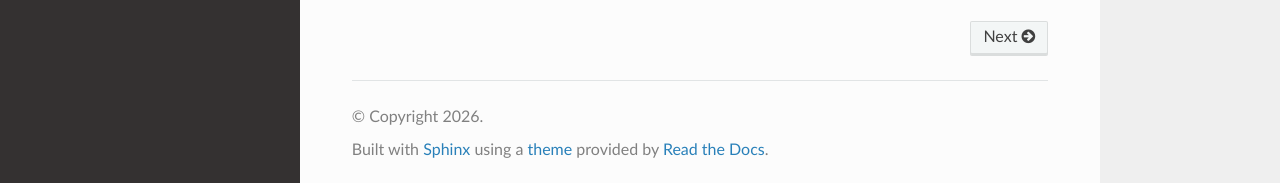
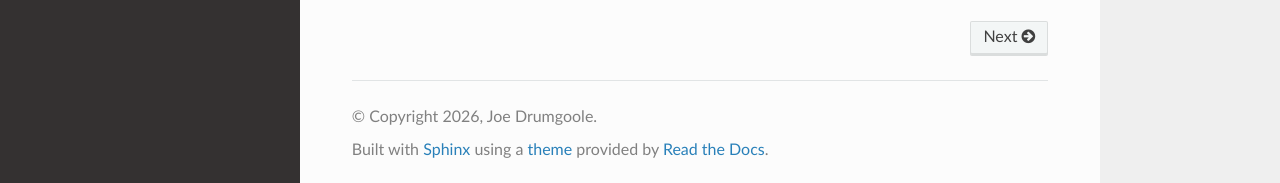
Before and after one commit to jdrumgoole/storageanalyser, a Sphinx documentation site: the page built from docs/index.md, in a window 1280 px wide and 900 px high, scrolled down 881 px. Shown: the part 714-897 px from the top of the window. Built offline with Sphinx 7.4.7 and the Read the Docs theme 3.1.0, drawn with Linux system fonts in a browser that asks for light colours; part of the change alters nothing that is shown.

Commit message:
Configure Sphinx for Read the Docs
- Add .readthedocs.yaml with Python 3.13 and Sphinx config
- Add docs/requirements.txt for RTD build dependencies
- Update conf.py to auto-detect version from package metadata

Co-Authored-By: Claude Opus 4.6 (1M context) <noreply@anthropic.com>

```diff
--- a/docs/conf.py
+++ b/docs/conf.py
@@ -1,8 +1,16 @@
 """Sphinx configuration for storageanalyser documentation."""
 
+import importlib.metadata
+
 project = "storageanalyser"
-copyright = "2026"
+copyright = "2026, Joe Drumgoole"
 author = "Joe Drumgoole"
+
+try:
+    release = importlib.metadata.version("storageanalyser")
+except importlib.metadata.PackageNotFoundError:
+    release = "dev"
+version = release
 
 extensions = [
     "myst_parser",
@@ -20,3 +28,6 @@ source_suffix = {
     ".rst": "restructuredtext",
     ".md": "markdown",
 }
+
+# MyST-Parser settings
+myst_heading_anchors = 3
--- /dev/null
+++ b/docs/requirements.txt
@@ -0,0 +1,3 @@
+sphinx
+myst-parser
+sphinx-rtd-theme
```
Also changed, not shown: .readthedocs.yaml (added).
